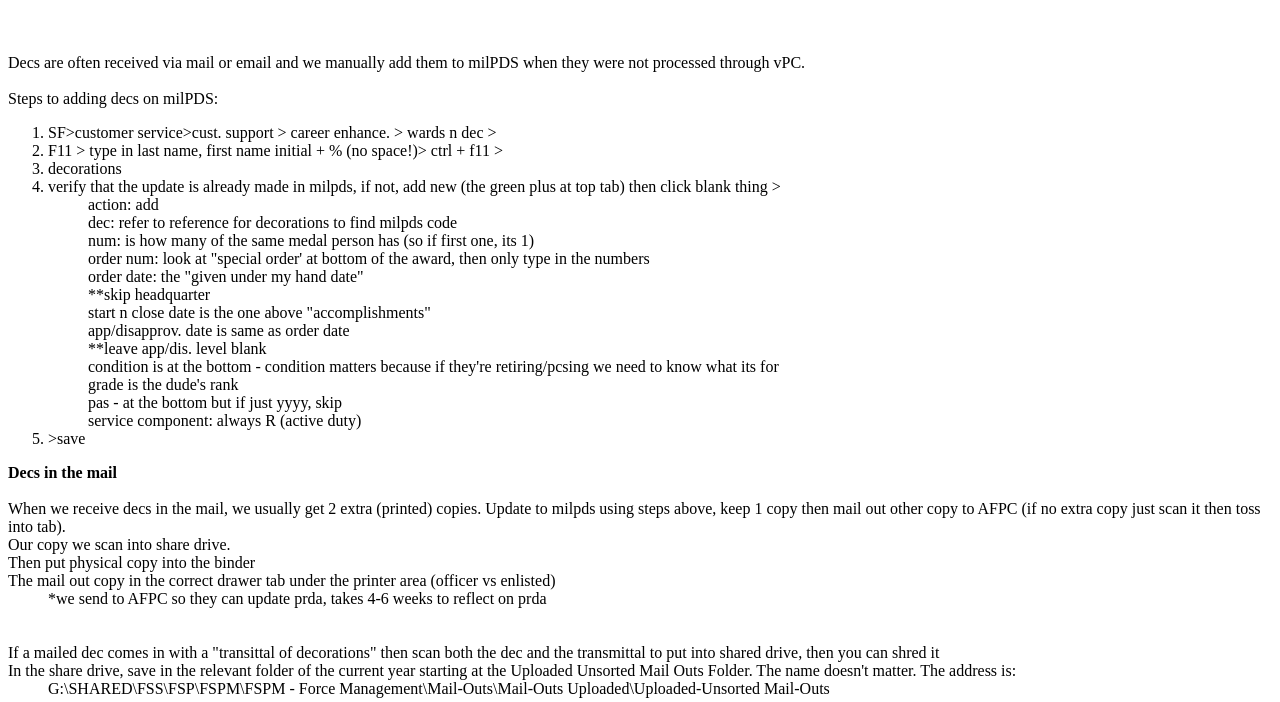
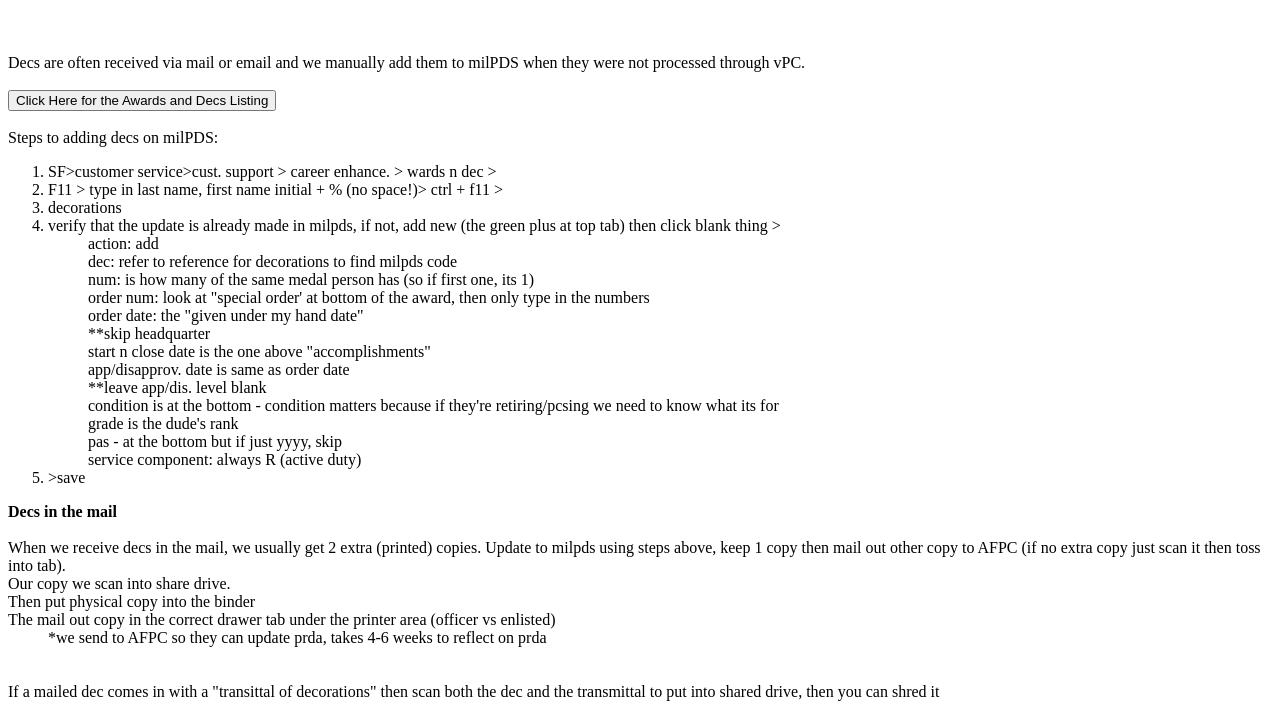
Before and after one commit to mpftutorials/mpftutorials.github.io, a plain HTML site: page addingdecs.html in a window 1280 px wide. Shown: the part 48-750 px from the top of the page. Drawn offline with Linux system fonts and the light colour scheme.

Commit message:
Update addingdecs.html

```diff
--- a/addingdecs.html
+++ b/addingdecs.html
@@ -7,11 +7,11 @@
 <TITLE> main </TITLE>
 <BODY ID="main">
 
-
-
 <h1>Adding Decs to milPDS</h1>
 <BR><BR>
 Decs are often received via mail or email and we manually add them to milPDS when they were not processed through vPC.<BR><BR>
+<button onclick="decLegend()">Click Here for the Awards and Decs Listing</button>
+<BR><BR>
 Steps to adding decs on milPDS:<BR>
 <ol>
 <li>SF>customer service>cust. support > career enhance. > wards n dec >
```
